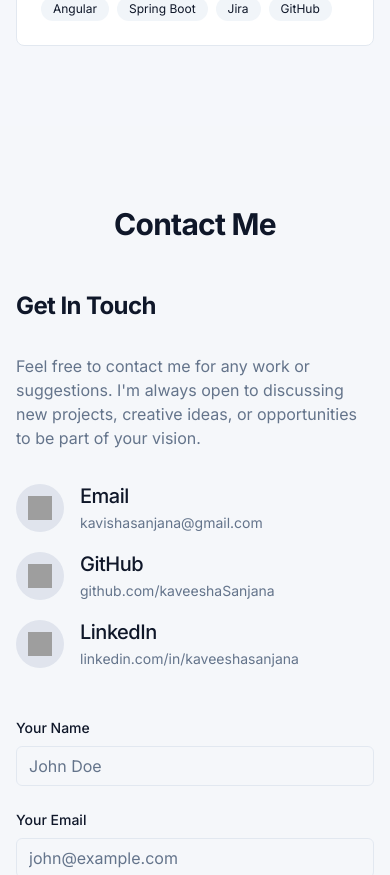
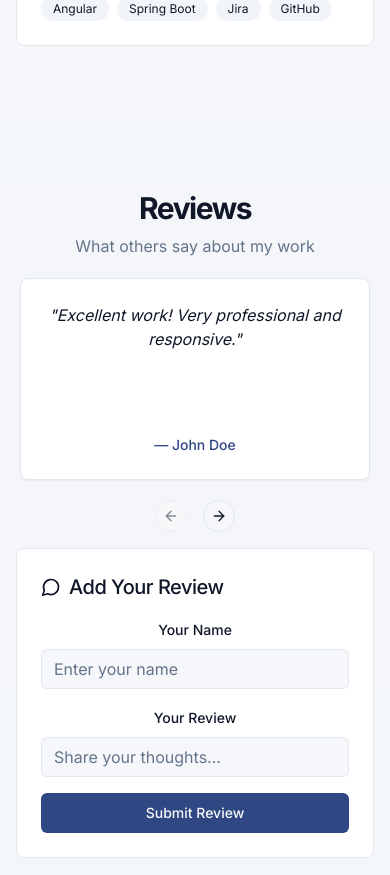
Before and after one commit to kaveeshaSanjana/kaveesha-portfolio-builder, a React (Vite) app: page / in a window 390 px wide. Shown: the part 5660-6535 px from the top of the page. Built offline with nearby package versions, Linux system fonts and the light colour scheme; grey boxes are pictures that could not be loaded.

Commit message:
Add review section and Excel export
Implement a review section with owner and comment fields.
Add functionality to export reviews to an Excel sheet.
Display reviews in the portfolio, adjusting layout for new reviews.

```diff
--- /dev/null
+++ b/src/components/sections/Reviews.tsx
@@ -0,0 +1,149 @@
+
+import { useState } from "react";
+import { zodResolver } from "@hookform/resolvers/zod";
+import { useForm } from "react-hook-form";
+import * as z from "zod";
+import { Button } from "@/components/ui/button";
+import { Form, FormControl, FormField, FormItem, FormLabel, FormMessage } from "@/components/ui/form";
+import { Input } from "@/components/ui/input";
+import { Card, CardContent } from "@/components/ui/card";
+import { toast } from "@/components/ui/sonner";
+import { MessageCircle } from "lucide-react";
+import {
+  Carousel,
+  CarouselContent,
+  CarouselItem,
+  CarouselNext,
+  CarouselPrevious,
+} from "@/components/ui/carousel";
+
+// Schema for review form validation
+const reviewSchema = z.object({
+  name: z.string().min(2, { message: "Name must be at least 2 characters" }),
+  review: z.string().min(5, { message: "Review must be at least 5 characters" }),
+});
+
+type ReviewFormValues = z.infer<typeof reviewSchema>;
+
+// Sample initial reviews
+const initialReviews = [
+  { name: "John Doe", review: "Excellent work! Very professional and responsive." },
+  { name: "Jane Smith", review: "Great attention to detail and deliverables were on time." },
+  { name: "Mike Johnson", review: "Fantastic developer with strong technical skills." },
+];
+
+export function Reviews() {
+  const [reviews, setReviews] = useState(initialReviews);
+
+  // Form setup with validation
+  const form = useForm<ReviewFormValues>({
+    resolver: zodResolver(reviewSchema),
+    defaultValues: {
+      name: "",
+      review: "",
+    },
+  });
+
+  // Handle form submission
+  const onSubmit = (data: ReviewFormValues) => {
+    // Add the new review to the reviews array
+    setReviews([...reviews, data]);
+
+    // Save to "Excel" (in real app would use a backend API)
+    // This currently simulates saving by creating a downloadable CSV
+    const csvData = [...reviews, data]
+      .map(item => `${item.name},${item.review.replace(/,/g, ' ')}`)
+      .join('\n');
+
+    // In a real app, you would send this data to a backend API
+    console.log("Saving to Excel:", csvData);
+
+    // Show success toast
+    toast.success("Review submitted! Thank you for your feedback.");
+
+    // Reset form
+    form.reset();
+  };
+
+  return (
+    <section id="reviews" className="py-16 bg-muted/30">
+      <div className="container px-4 md:px-6">
+        <div className="flex flex-col items-center justify-center space-y-4 text-center">
+          <div className="space-y-2">
+            <h2 className="text-3xl font-bold tracking-tighter sm:text-4xl md:text-5xl">Reviews</h2>
+            <p className="mx-auto max-w-[700px] text-muted-foreground md:text-xl">
+              What others say about my work
+            </p>
+          </div>
+
+          {/* Reviews Carousel */}
+          <div className="w-full max-w-4xl mx-auto my-8">
+            <Carousel className="w-full">
+              <CarouselContent>
+                {reviews.map((review, index) => (
+                  <CarouselItem key={index} className="md:basis-1/2 lg:basis-1/3">
+                    <div className="p-1">
+                      <Card>
+                        <CardContent className="flex flex-col justify-between p-6 h-full min-h-[200px]">
+                          <div>
+                            <p className="mb-4 italic">"{review.review}"</p>
+                          </div>
+                          <div className="mt-auto">
+                            <p className="text-sm font-medium text-primary">— {review.name}</p>
+                          </div>
+                        </CardContent>
+                      </Card>
+                    </div>
+                  </CarouselItem>
+                ))}
+              </CarouselContent>
+              <div className="flex items-center justify-center w-full mt-4">
+                <CarouselPrevious className="static translate-y-0 mr-2" />
+                <CarouselNext className="static translate-y-0 ml-2" />
+              </div>
+            </Carousel>
+          </div>
+
+          {/* Add Review Form */}
+          <div className="w-full max-w-md mx-auto mt-8 p-6 border rounded-lg bg-card">
+            <h3 className="text-xl font-medium mb-4 flex items-center gap-2">
+              <MessageCircle className="h-5 w-5" />
+              Add Your Review
+            </h3>
+            <Form {...form}>
+              <form onSubmit={form.handleSubmit(onSubmit)} className="space-y-4">
+                <FormField
+                  control={form.control}
+                  name="name"
+                  render={({ field }) => (
+                    <FormItem>
+                      <FormLabel>Your Name</FormLabel>
+                      <FormControl>
+                        <Input placeholder="Enter your name" {...field} />
+                      </FormControl>
+                      <FormMessage />
+                    </FormItem>
+                  )}
+                />
+                <FormField
+                  control={form.control}
+                  name="review"
+                  render={({ field }) => (
+                    <FormItem>
+                      <FormLabel>Your Review</FormLabel>
+                      <FormControl>
+                        <Input placeholder="Share your thoughts..." {...field} />
+                      </FormControl>
+                      <FormMessage />
+                    </FormItem>
+                  )}
+                />
+                <Button type="submit" className="w-full">Submit Review</Button>
+              </form>
+            </Form>
+          </div>
+        </div>
+      </div>
+    </section>
+  );
+}
--- a/src/components/ui/carousel.tsx
+++ b/src/components/ui/carousel.tsx
@@ -1,3 +1,4 @@
+
 import * as React from "react"
 import useEmblaCarousel, {
   type UseEmblaCarouselType,
@@ -204,9 +205,9 @@ const CarouselPrevious = React.forwardRef<
       variant={variant}
       size={size}
       className={cn(
-        "absolute  h-8 w-8 rounded-full",
+        "h-8 w-8 rounded-full",
         orientation === "horizontal"
-          ? "-left-12 top-1/2 -translate-y-1/2"
+          ? "static" // Changed from absolute positioning
           : "-top-12 left-1/2 -translate-x-1/2 rotate-90",
         className
       )}
@@ -233,9 +234,9 @@ const CarouselNext = React.forwardRef<
       variant={variant}
       size={size}
       className={cn(
-        "absolute h-8 w-8 rounded-full",
+        "h-8 w-8 rounded-full",
         orientation === "horizontal"
-          ? "-right-12 top-1/2 -translate-y-1/2"
+          ? "static" // Changed from absolute positioning
           : "-bottom-12 left-1/2 -translate-x-1/2 rotate-90",
         className
       )}
--- a/src/pages/Index.tsx
+++ b/src/pages/Index.tsx
@@ -6,6 +6,7 @@ import { About } from "@/components/sections/About";
 import { Projects } from "@/components/sections/Projects";
 import { Resume } from "@/components/sections/Resume";
 import { Contact } from "@/components/sections/Contact";
+import { Reviews } from "@/components/sections/Reviews";
 import { useEffect } from "react";
 
 const Index = () => {
@@ -44,6 +45,7 @@ const Index = () => {
         <About />
         <Projects />
         <Resume />
+        <Reviews />
         <Contact />
       </main>
       <Footer />
```
